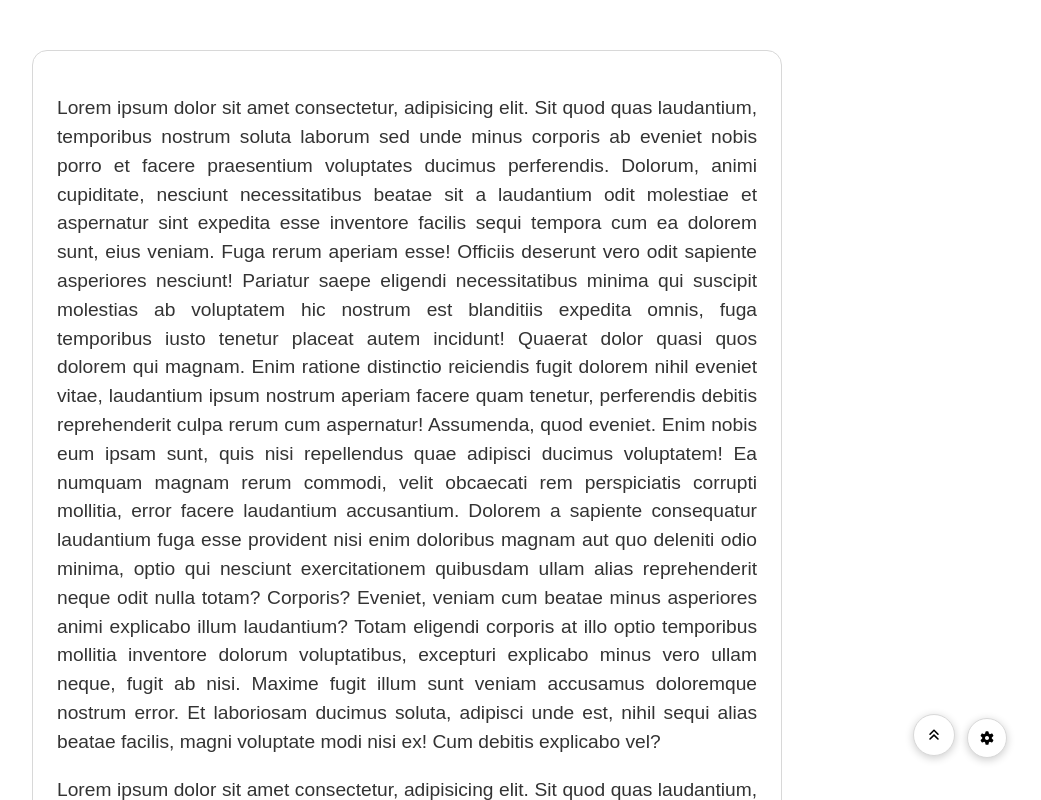
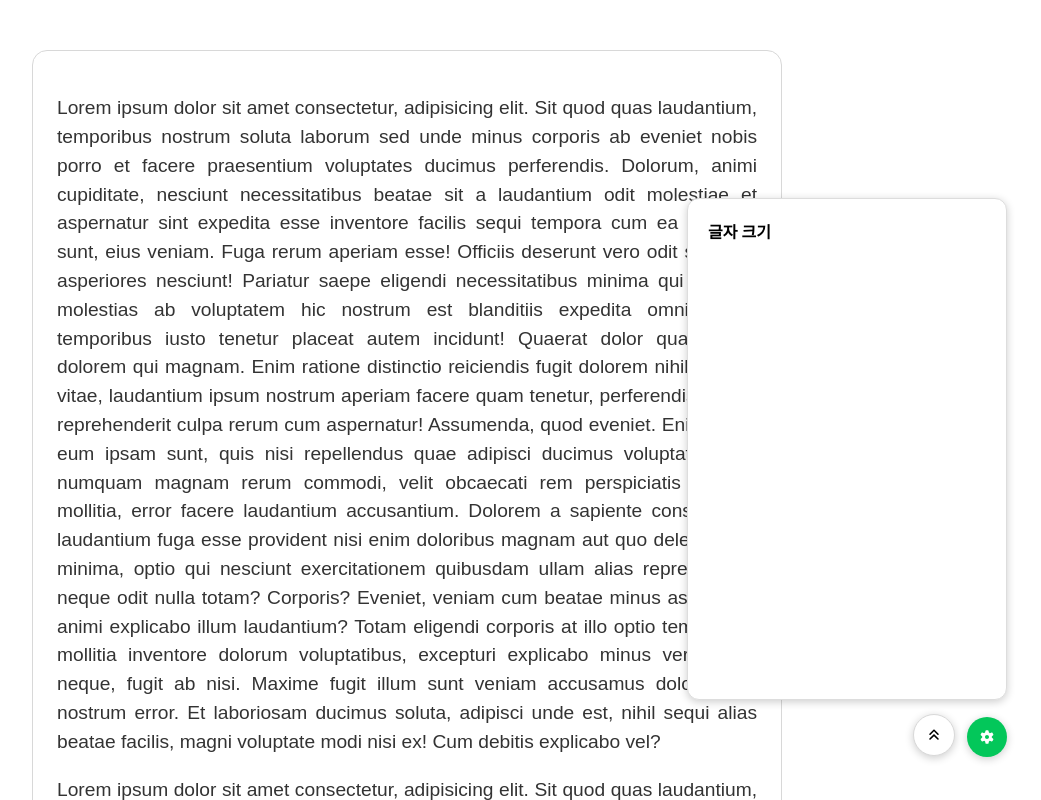
Before and after one commit to Junghyun1999/deepdive_6, a plain HTML site: page 0922.html in a window 1280 px wide. Both pictures are taken after a click on the button "설정". Shown: the top 800 px of the page, without its empty margins (233-1274 px from the left). Drawn offline with Linux system fonts and the light colour scheme.

Commit message:
setting button

```diff
--- a/0922.html
+++ b/0922.html
@@ -67,6 +67,35 @@
 
         .btn-setting {
             background-image: url('./images/icons/setting.svg');
+        }
+
+        .popup {
+            position: absolute;
+            bottom: 60px;
+            right: 0;
+            width:  320px;
+            height: 502px;
+            padding: 20px;
+            background: #fff;
+            border: 1px solid #ddd;
+            border-radius: 12px;
+            box-shadow: 0px 2px 8px rgba(0, 0, 0, 0.2);
+            text-align: left;
+            display: none; /* 처음에는 숨김 */
+            font-size: 16px;
+            font-weight: bold;
+            box-sizing: border-box;
+        }
+
+        .popup.show {
+            display: block;
+        }
+
+        .btn-setting.active {
+            background-color: #03c75a;
+            border: none;
+            background-image: url('./images/icons/setting-white.svg');
+
         }
 
 
@@ -387,7 +416,23 @@
         <button type="button" class="btn btn-setting">
             <span class="blind">설정</span>
         </button>
+        <div class="popup">
+             <span>글자 크기</span>
+             <i class="fa-solid fa-circle-info"></i>
+        </div>
     </div>
+
+    <script>
+    const settingBtn = document.querySelector('.btn-setting');
+    const popup = document.querySelector('.popup');
+
+    settingBtn.addEventListener('click', () => {
+        console.log('clicked!')
+         popup.classList.toggle('show');
+         settingBtn.classList.toggle('active');
+    })
+    </script>
+
 </body>
 
 </html>
```
